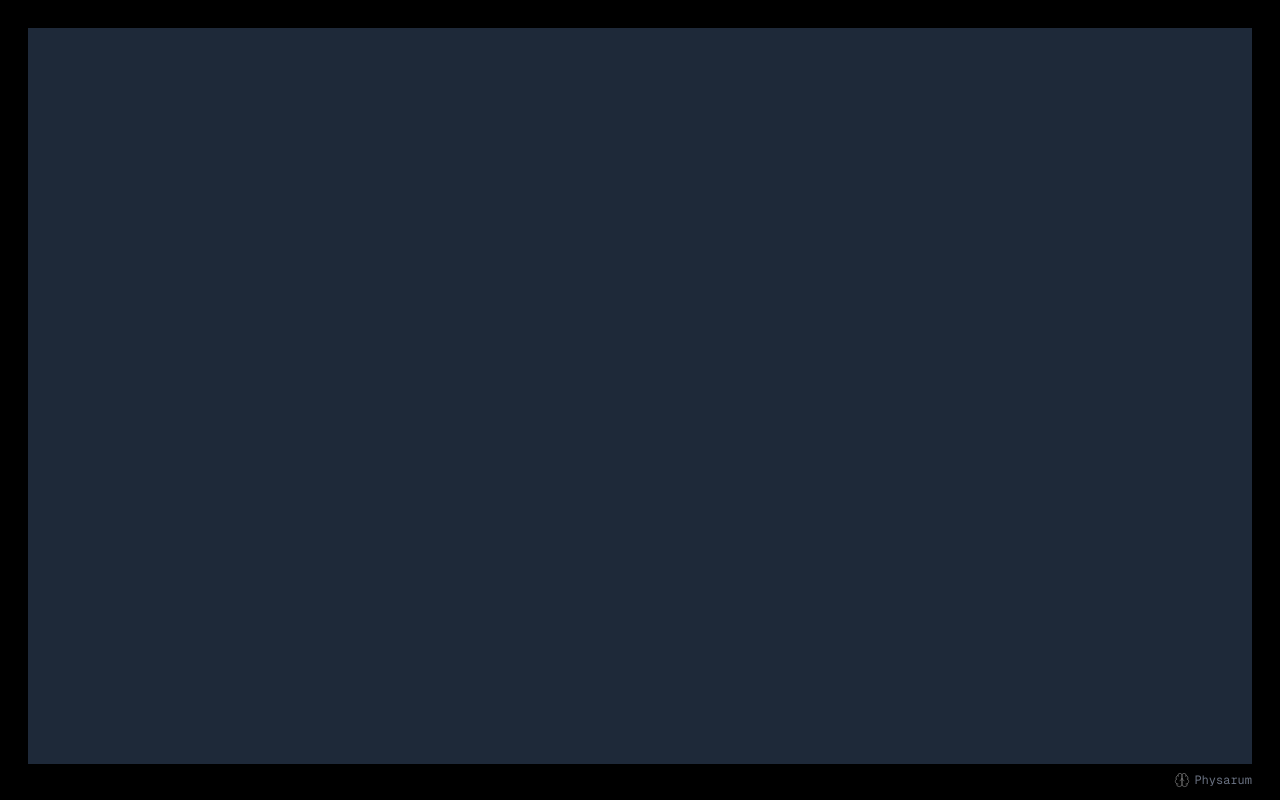
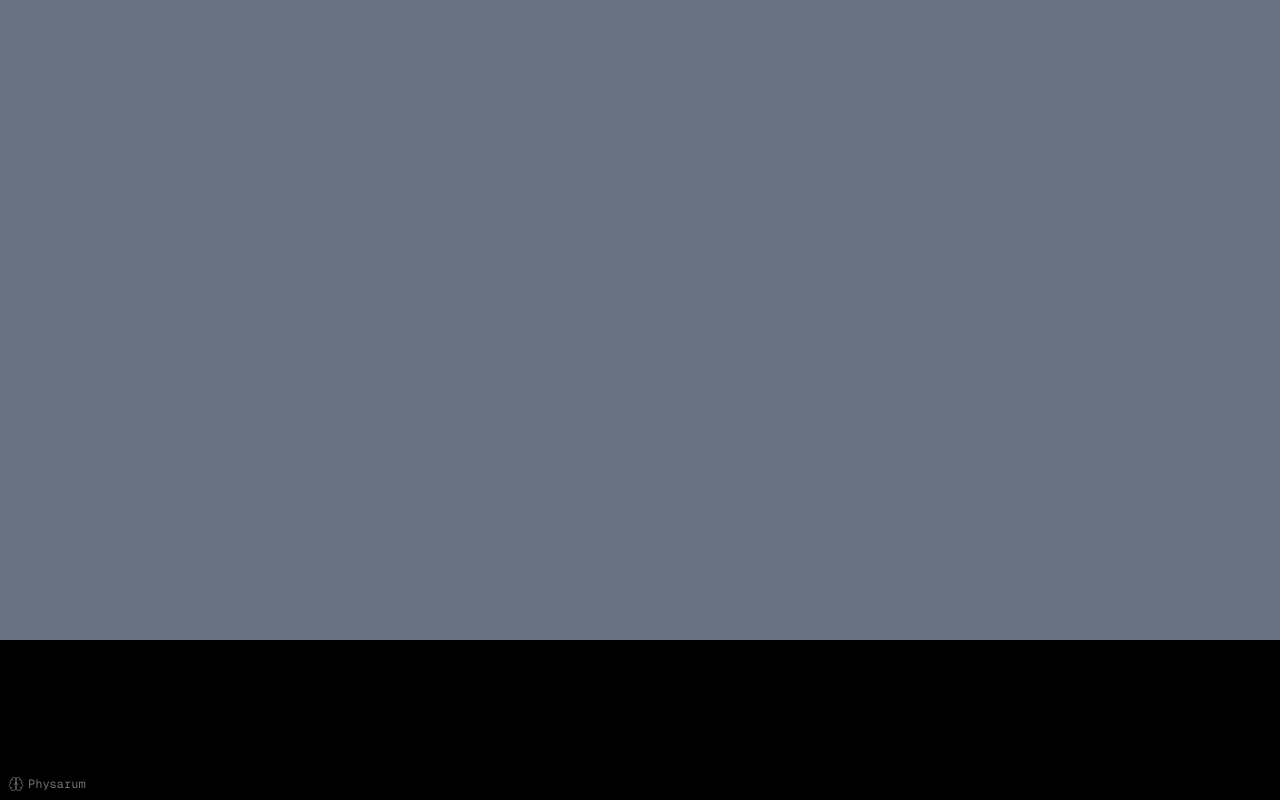
Before and after one commit to Tetreur/Physarum, a Next.js app: page / in a window 1280 px wide. Built offline with nearby package versions, Linux system fonts and the light colour scheme.

Commit message:
Update styles and links in Home component

```diff
--- a/app/page.tsx
+++ b/app/page.tsx
@@ -2,15 +2,14 @@ import Image from "next/image";
 
 export default function Home() {
   return (
-    <div className="flex grow justify-between flex-col items-end min-h-screen px-7 pt-7 gap-2 font-[family-name:var(--font-geist-sans)] bg-black">
-      <main className="flex grow h-full w-full bg-gray-800 flex-col">
-        <canvas />
+    <div className="flex grow justify-between flex-col items-end min-h-screen gap-2 font-[family-name:var(--font-geist-sans)] bg-black">
+      <main className="h-full w-full bg-gray-500">
+        <canvas className="h-full w-full" />
       </main>
-      <footer>
-        <div className="text-xs text-gray-500 font-[family-name:var(--font-geist-mono)] pb-3">
+      <footer className="w-full font-[family-name:var(--font-geist-mono)] p-2">
         <a
-            className="flex items-center gap-1 hover:underline hover:underline-offset-4"
-            href="https://nextjs.org?utm_source=create-next-app&utm_medium=appdir-template-tw&utm_campaign=create-next-app"
+          className="flex items-center gap-1 hover:underline hover:underline-offset-4 text-xs text-gray-500"
+          href="https://cargocollective.com/sagejenson/physarum"
           target="_blank"
           rel="noopener noreferrer"
         >
@@ -23,7 +22,6 @@ export default function Home() {
           />
           Physarum
         </a>
-        </div>
       </footer>
     </div>
   );
```
Lines whose indentation alone changed are shown as unchanged.
